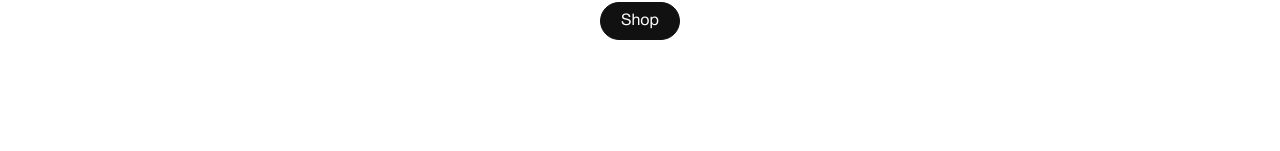
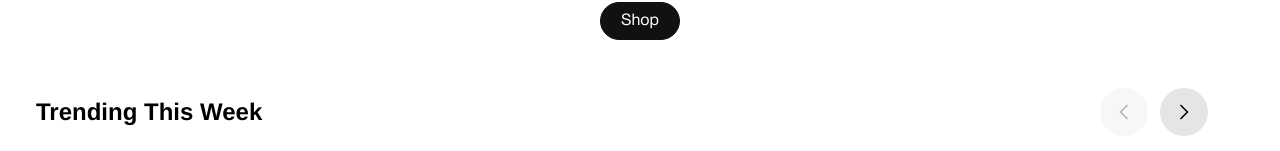
Before and after one commit to v4voloshyn/nike-shop, a Next.js app: page / in a window 1280 px wide. Shown: the part 801-952 px from the top of the page. Before the commit the page ends 841 px from the top, so only its background shows below. Built offline with nearby package versions, Linux system fonts and the light colour scheme.

Commit message:
feat: resolve imports

```diff
--- a/pages/index.tsx
+++ b/pages/index.tsx
@@ -1,7 +1,7 @@
 import Head from 'next/head';
 
-import { Banner } from '@/src/components/layout/banner/Banner';
-import { Header } from '@/src/components/layout/Header/Header';
+import { Carousel } from '@/src/components';
+import { Banner, Header } from '@/src/components/layout';
 import { PreHeader } from '@/src/components/layout/PreHeader/PreHeader';
 import { TopNews } from '@/src/sections';
 import { strapiApi } from '@/src/utils/api';
@@ -29,6 +29,7 @@ const Home = () => {
         <Header />
         <Banner />
         <TopNews />
+        <Carousel />
       </main>
     </>
   );
```
